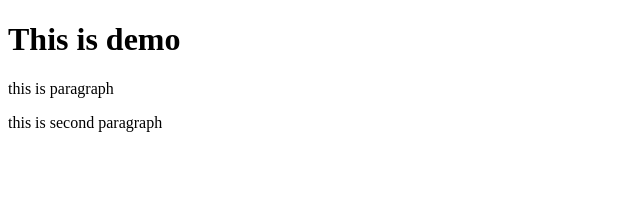
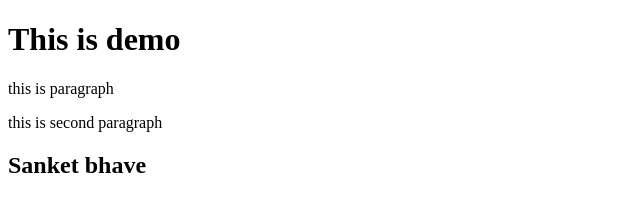
Before and after one commit to SanketRBhave/git-test, a website: page index.html in a window 1280 px wide. Shown: the whole page, without its empty margins (0-640 px from the left). Drawn offline with Linux system fonts and the light colour scheme.

Commit message:
new node commit

```diff
--- a/index.html
+++ b/index.html
@@ -5,5 +5,6 @@
     <h1>This is demo</h1>
     <p>this is paragraph</p>
     <p>this is second paragraph</p>
+    <h2>Sanket bhave</h2>
   </body>
 </html>
--- a/package.json
+++ b/package.json
@@ -4,7 +4,9 @@
   "description": "This is a demo node js project",
   "main": "index.html",
   "scripts": {
-    "test": "echo \"Error: no test specified\" && exit 1"
+    "start": "npm run lite",
+    "test": "echo \"Error: no test specified\" && exit 1",
+    "lite": "lite-server"
   },
   "author": "sanket bhave",
   "license": "ISC",
```
Also changed, not shown: 1 other file.
